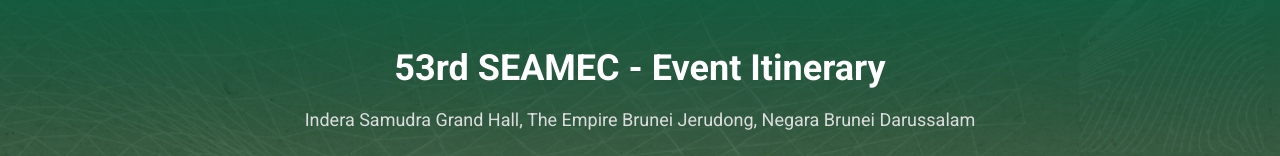
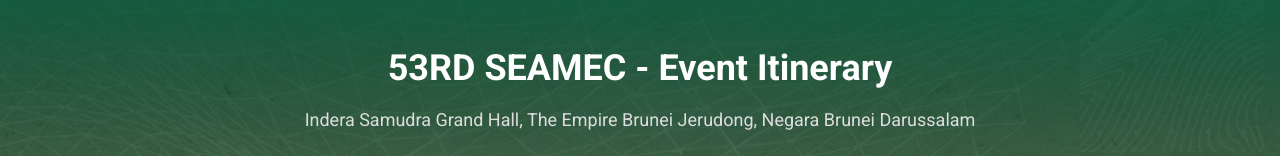
Before and after one commit to SEAMEC-53/SEAMEC-53.github.io, a plain HTML site: page Itinerary.html in a window 1280 px wide. Shown: the top 156 px of the page. Drawn offline with Linux system fonts and the light colour scheme.

Commit message:
Add capital to 53rd

```diff
--- a/Itinerary.html
+++ b/Itinerary.html
@@ -102,7 +102,7 @@
 </head>
 <body>
   <header class="header">
-    <h1>53rd SEAMEC - Event Itinerary</h1>
+    <h1>53RD SEAMEC - Event Itinerary</h1>
     <p>Indera Samudra Grand Hall, The Empire Brunei Jerudong, Negara Brunei Darussalam</p>
     <p>30th June – 3rd July 2025</p>
   </header>
```
